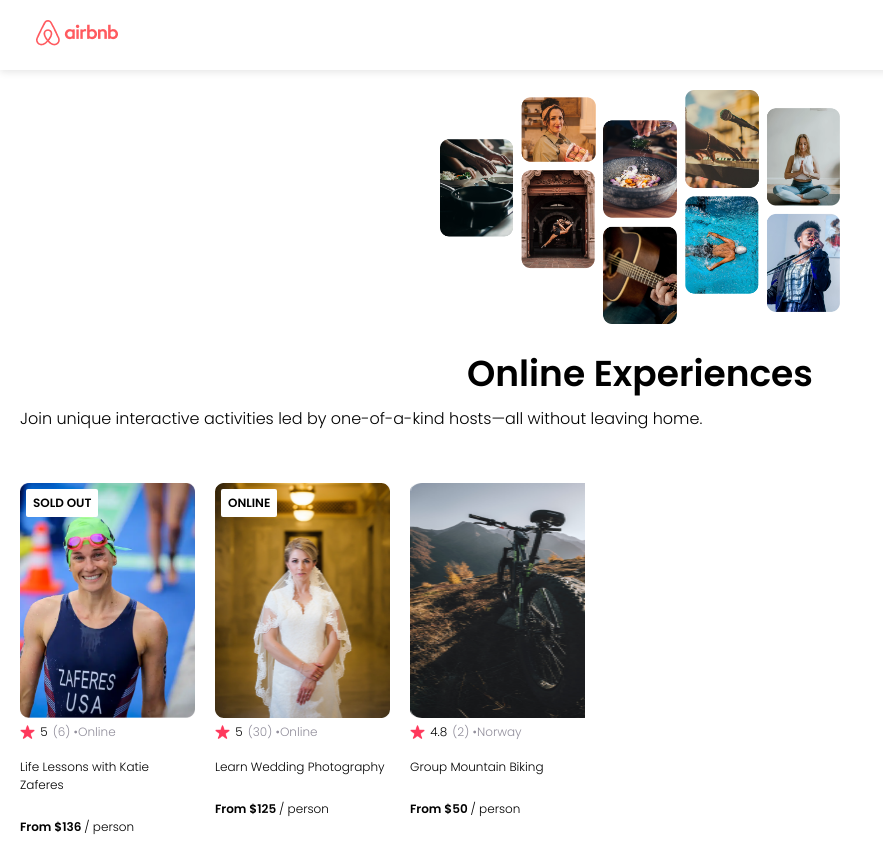
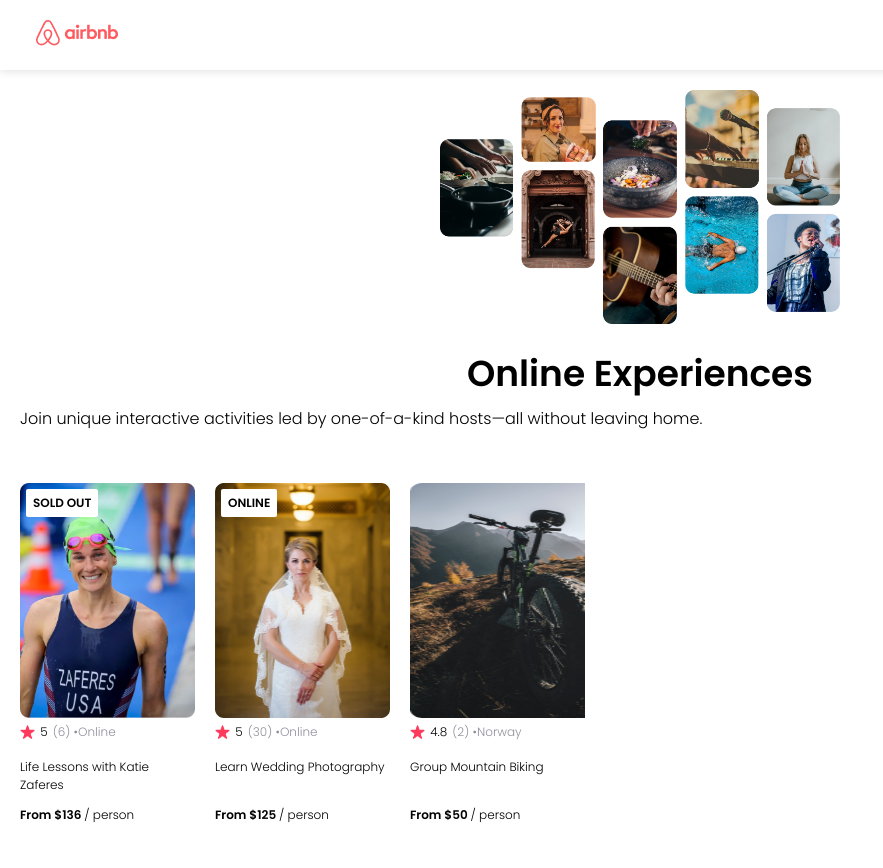
Before and after one commit to jyotimanglani/Airbnb-clone, a React (Vite) app: page / in a window 1280 px wide. Shown: the whole page, without its empty margins (0-883 px from the left). Built offline with nearby package versions, Linux system fonts and the light colour scheme.

Commit message:
Update Card.jsx

```diff
--- a/src/components/Card.jsx
+++ b/src/components/Card.jsx
@@ -18,8 +18,8 @@
                 <span className="gray"> ({props.item.stats.reviewCount}) • </span>
                 <span className="gray">{props.item.location}</span>
             </div>
-            <p>{props.item.title}</p>
-            <p> <span className="bold">From ${props.item.price} </span>/ person</p>
+            <p className="card--title">{props.item.title}</p>
+            <p className="card--price"> <span className="bold">From ${props.item.price} </span>/ person</p>
         </div>
     )
 }
```
